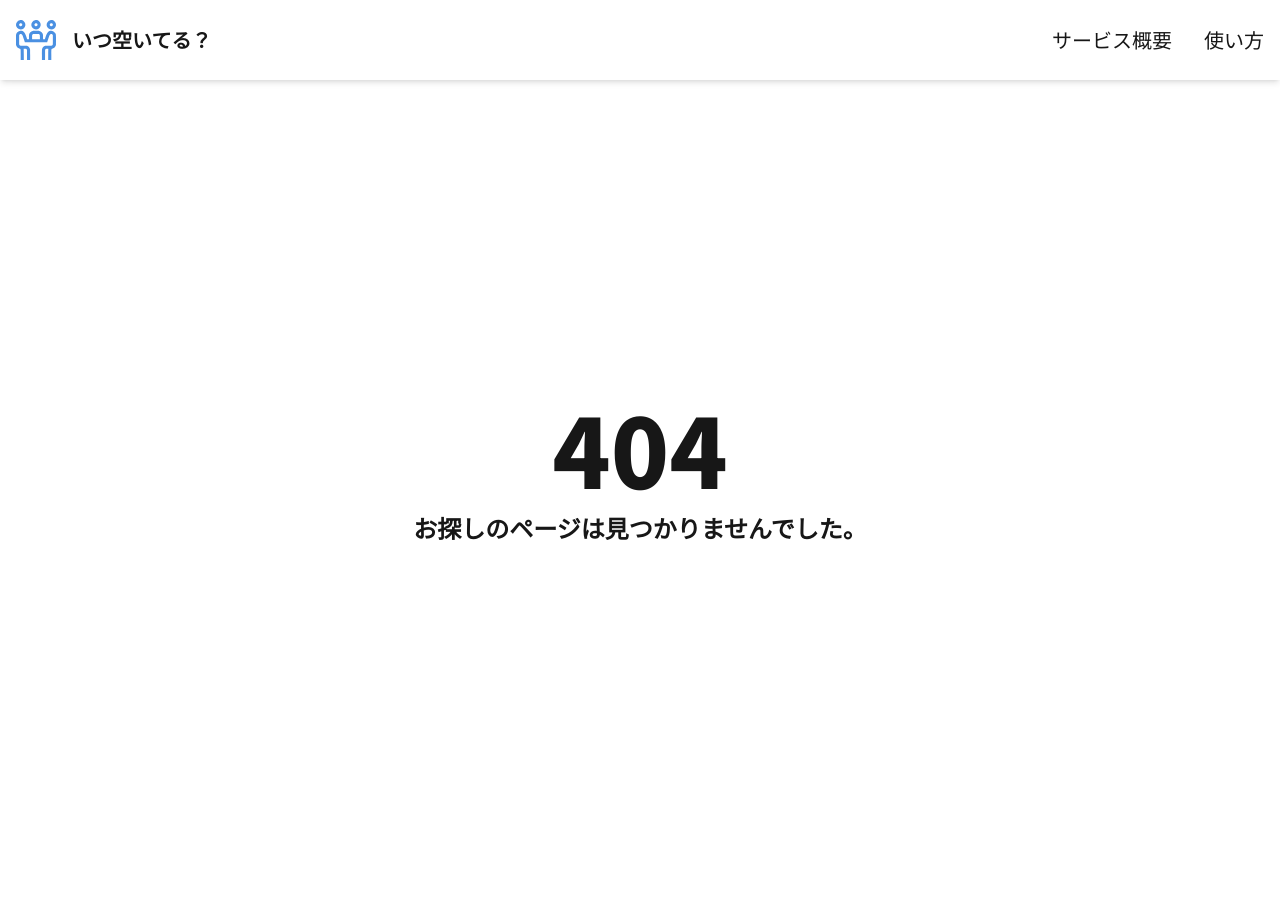
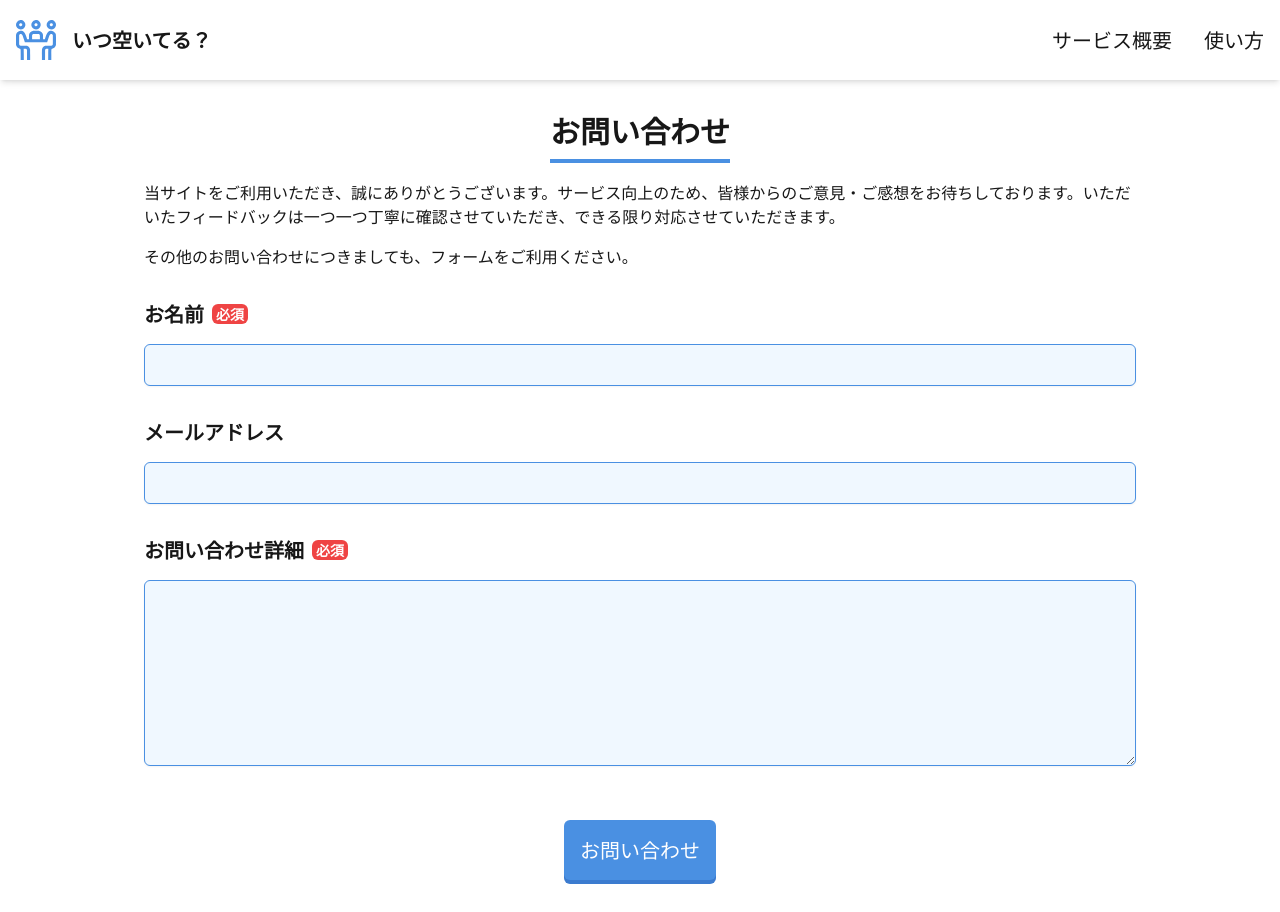
Before and after one commit to takumitoma/itsu-aiteru-scheduler, a Next.js app: page /contact in a window 1280 px wide. Before the commit this address had no page. Before the commit the page ends 864 px from the top, so only its background shows below. Built offline with nearby package versions, Linux system fonts and the light colour scheme.

Commit message:
feat: add contact page

```diff
--- /dev/null
+++ b/src/app/contact/page.tsx
@@ -0,0 +1,157 @@
+'use client';
+
+import { useState, useRef } from 'react';
+
+interface Form {
+  name: string;
+  email: string;
+  message: string;
+}
+
+const ContactPage: React.FC = () => {
+  const [form, setForm] = useState<Form>({
+    name: '',
+    email: '',
+    message: '',
+  });
+  const [isSubmitting, setIsSubmitting] = useState(false);
+  const [showSuccess, setShowSuccess] = useState(false);
+  const [errorMsg, setErrorMsg] = useState('');
+  const honeypotRef = useRef<HTMLInputElement>(null);
+
+  function handleChange(e: React.ChangeEvent<HTMLInputElement | HTMLTextAreaElement>) {
+    setShowSuccess(false);
+    setErrorMsg('');
+    const { name, value } = e.target;
+    setForm((prevData) => ({
+      ...prevData,
+      [name]: value,
+    }));
+  }
+
+  function formIsValid(formData: Form): void {
+    if (honeypotRef.current?.checked) {
+      throw Error('Invalid submission');
+    }
+    if (!formData.name) {
+      throw Error('お名前を入力してください。');
+    }
+    if (!formData.message) {
+      throw Error('お問い合わせ詳細を入力してください。');
+    }
+  }
+
+  async function handleSubmit(e: React.FormEvent<HTMLFormElement>) {
+    e.preventDefault();
+    try {
+      formIsValid(form);
+      setIsSubmitting(true);
+      await fetch('https://api.web3forms.com/submit', {
+        method: 'POST',
+        headers: {
+          'Content-Type': 'application/json',
+          Accept: 'application/json',
+        },
+        body: JSON.stringify({
+          access_key: 'a43d0e1a-51d3-422b-ac51-ce928b96f9fa',
+          ...form,
+        }),
+      });
+      setForm({ name: '', email: '', message: '' });
+      setShowSuccess(true);
+    } catch (error) {
+      if (error instanceof Error) {
+        setErrorMsg(error.message);
+      } else {
+        setErrorMsg('An unknown error occurred');
+      }
+    } finally {
+      setIsSubmitting(false);
+    }
+  }
+
+  return (
+    <div className="flex flex-col items-center space-y-8">
+      <h1 className="underline underline-offset-[16px] decoration-primary decoration-4">
+        お問い合わせ
+      </h1>
+      <div className="space-y-4">
+        <p>
+          当サイトをご利用いただき、誠にありがとうございます。サービス向上のため、皆様からのご意見・ご感想をお待ちしております。いただいたフィードバックは一つ一つ丁寧に確認させていただき、できる限り対応させていただきます。
+        </p>
+        <p>その他のお問い合わせにつきましても、フォームをご利用ください。</p>
+      </div>
+      <form onSubmit={handleSubmit} className="space-y-8 w-full">
+        <label htmlFor="name" className="block">
+          <div className="flex items-center gap-2">
+            お名前
+            <span className="text-sm bg-red-500 px-1 text-white rounded-md">必須</span>
+          </div>
+          <input
+            id="name"
+            type="text"
+            name="name"
+            value={form.name}
+            onChange={handleChange}
+            required
+            className="mt-4 font-normal text-base"
+          />
+        </label>
+        <label htmlFor="email" className="block">
+          メールアドレス
+          <input
+            id="email"
+            type="email"
+            name="email"
+            value={form.email}
+            onChange={handleChange}
+            className="mt-4 font-normal text-base"
+          />
+        </label>
+        <label htmlFor="message" className="block">
+          <div className="flex items-center gap-2">
+            お問い合わせ詳細
+            <span className="text-sm bg-red-500 px-1 text-white rounded-md">必須</span>
+          </div>
+          <textarea
+            id="message"
+            name="message"
+            value={form.message}
+            onChange={handleChange}
+            required
+            rows={7}
+            className="w-full px-3 py-2 border rounded-md shadow-sm mt-4 font-normal text-base
+                bg-primaryVeryLight focus:outline-none focus:ring-2 focus:ring-primary
+                border-primary"
+          />
+        </label>
+        {/* {showSuccess && <FormSuccess />}
+        {showFail && <FormFail />} */}
+        <div className="flex justify-center">
+          <button
+            type="submit"
+            disabled={isSubmitting}
+            className={`bg-primary text-white text-lg sm:text-xl text-center px-4 py-4 mt-4
+              rounded-md w-[140px] sm:w-[152px] outline-customBlack outline-4 three-d ${
+                isSubmitting ? 'opacity-50 cursor-not-allowed' : ''
+              }`}
+          >
+            {isSubmitting ? '送信中' : 'お問い合わせ'}
+          </button>
+        </div>
+
+        {/* Honeypot */}
+        <input
+          type="checkbox"
+          name="contact_me_by_fax_only"
+          ref={honeypotRef}
+          tabIndex={-1}
+          className="absolute top-0 left-0 w-0 h-0 opacity-0 pointer-events-none"
+          aria-hidden="true"
+        />
+      </form>
+    </div>
+  );
+};
+
+export default ContactPage;
--- a/src/styles/globals.css
+++ b/src/styles/globals.css
@@ -38,6 +38,15 @@ body {
   h3 {
     @apply text-base sm:text-lg font-semibold;
   }
+
+  label {
+    @apply text-lg sm:text-xl font-semibold;
+  }
+
+  input {
+    @apply px-3 py-2 w-full border rounded-md shadow-sm bg-primaryVeryLight focus:outline-none
+      focus:ring-2 focus:ring-primary border-primary;
+  }
 }
 
 @layer utilities {
```
